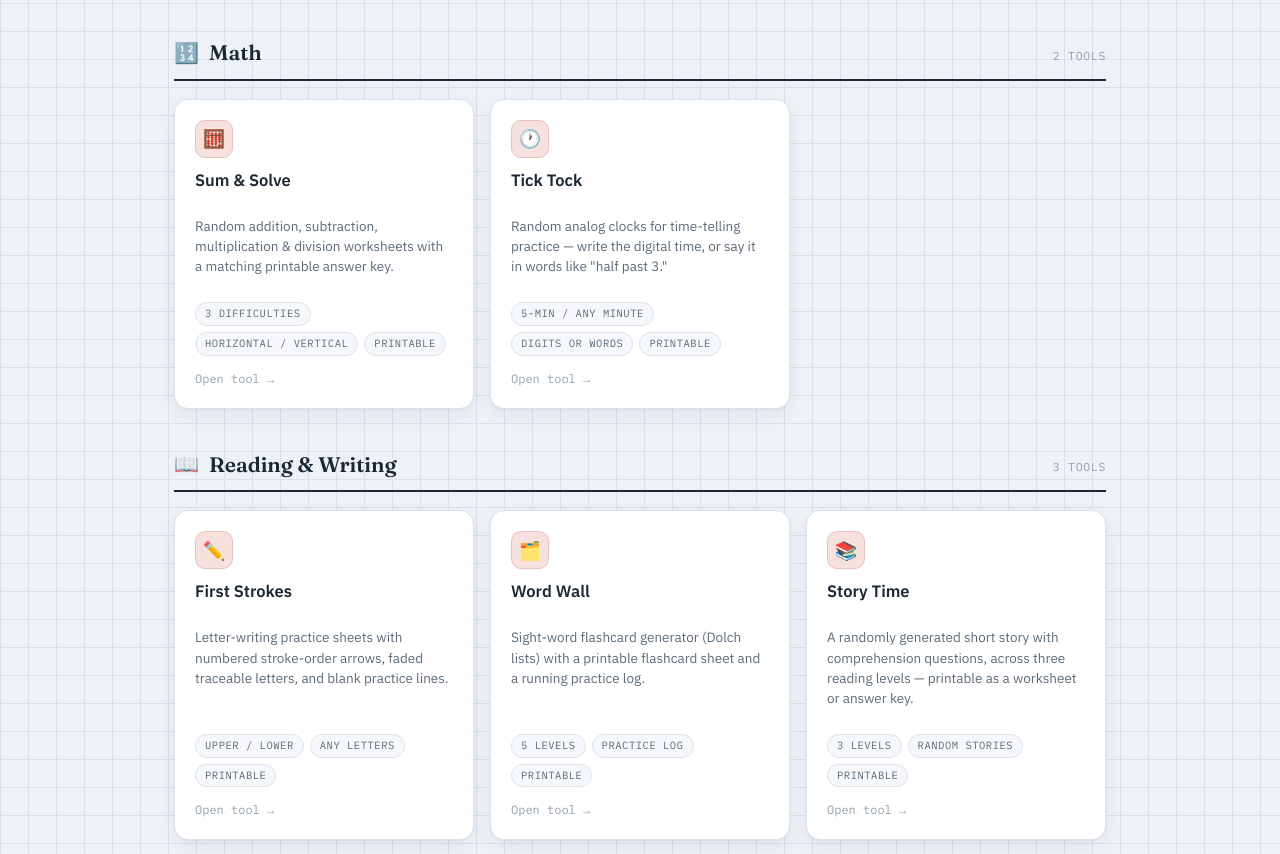
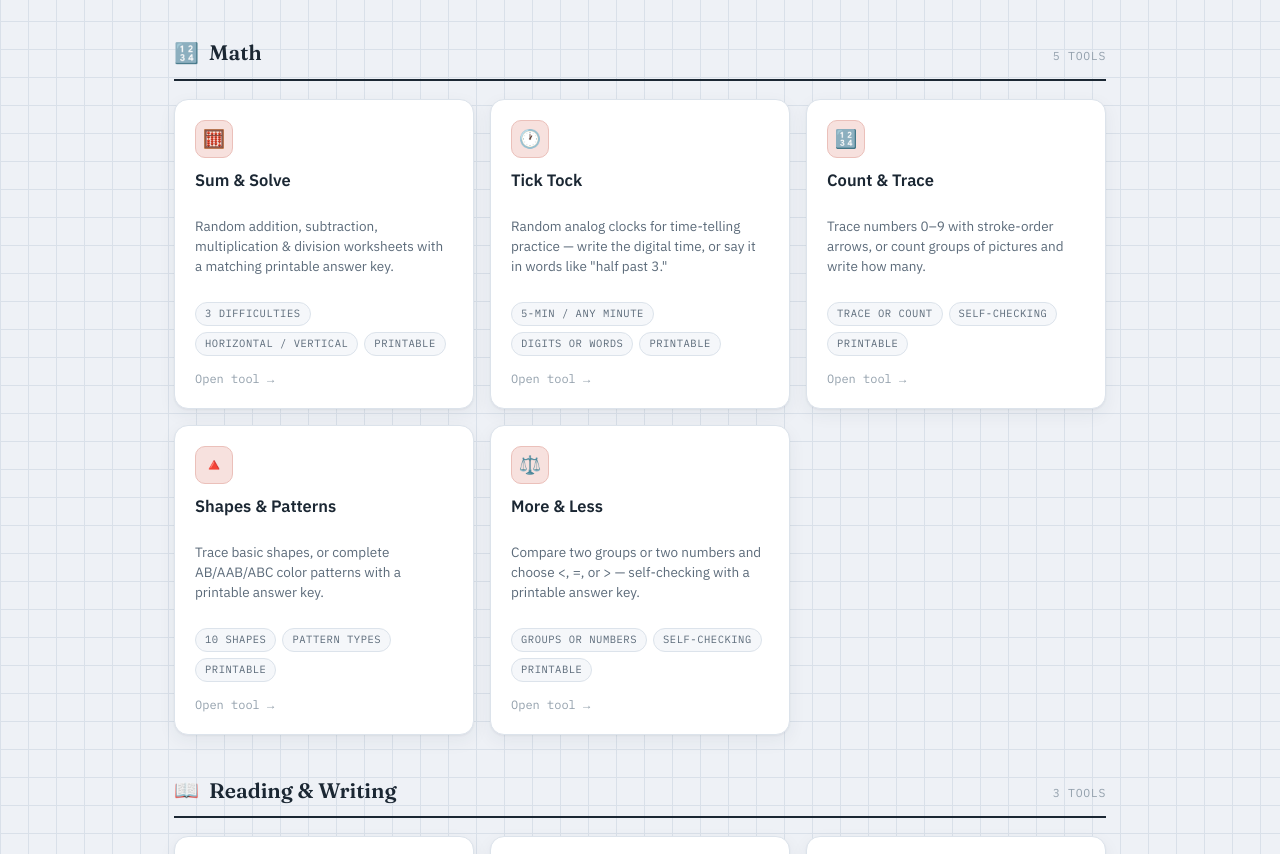
Before and after one commit to MJCreatives/home-room, a plain HTML site: page index.html in a window 1280 px wide. Shown: the part 205-1059 px from the top of the page. Drawn offline with Linux system fonts and the light colour scheme.

Commit message:
Update tool count and add new tools in index.html

```diff
--- a/index.html
+++ b/index.html
@@ -265,7 +265,7 @@
   <section class="subject">
     <div class="subject-head">
       <h2><span class="icon">🔢</span> Math</h2>
-      <span class="subject-count">2 tools</span>
+      <span class="subject-count">5 tools</span>
     </div>
     <div class="tool-grid">
       <a class="tool-card" href="sum-and-solve.html" target="_blank" rel="noopener">
@@ -290,6 +290,45 @@
         <div class="tags">
           <span class="tag">5-min / any minute</span>
           <span class="tag">Digits or words</span>
+          <span class="tag">Printable</span>
+        </div>
+        <div class="go">Open tool &rarr;</div>
+      </a>
+      <a class="tool-card" href="count-and-trace.html" target="_blank" rel="noopener">
+        <div class="top-row">
+          <div class="tool-icon">🔢</div>
+        </div>
+        <h3>Count &amp; Trace</h3>
+        <p class="desc">Trace numbers 0&ndash;9 with stroke-order arrows, or count groups of pictures and write how many.</p>
+        <div class="tags">
+          <span class="tag">Trace or count</span>
+          <span class="tag">Self-checking</span>
+          <span class="tag">Printable</span>
+        </div>
+        <div class="go">Open tool &rarr;</div>
+      </a>
+      <a class="tool-card" href="shapes-and-patterns.html" target="_blank" rel="noopener">
+        <div class="top-row">
+          <div class="tool-icon">🔺</div>
+        </div>
+        <h3>Shapes &amp; Patterns</h3>
+        <p class="desc">Trace basic shapes, or complete AB/AAB/ABC color patterns with a printable answer key.</p>
+        <div class="tags">
+          <span class="tag">10 shapes</span>
+          <span class="tag">Pattern types</span>
+          <span class="tag">Printable</span>
+        </div>
+        <div class="go">Open tool &rarr;</div>
+      </a>
+      <a class="tool-card" href="more-or-less.html" target="_blank" rel="noopener">
+        <div class="top-row">
+          <div class="tool-icon">⚖️</div>
+        </div>
+        <h3>More &amp; Less</h3>
+        <p class="desc">Compare two groups or two numbers and choose &lt;, =, or &gt; &mdash; self-checking with a printable answer key.</p>
+        <div class="tags">
+          <span class="tag">Groups or numbers</span>
+          <span class="tag">Self-checking</span>
           <span class="tag">Printable</span>
         </div>
         <div class="go">Open tool &rarr;</div>
```
